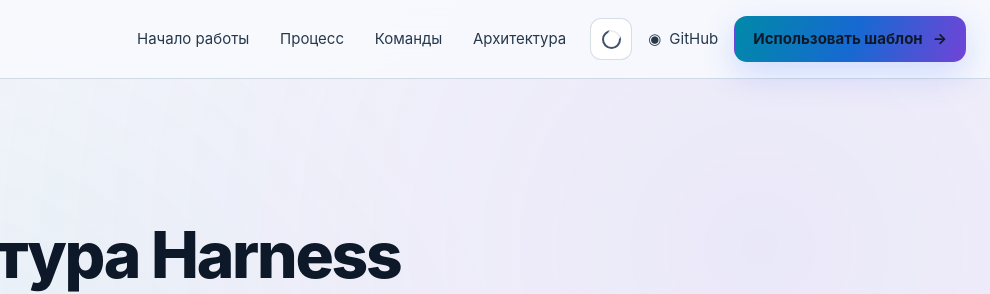
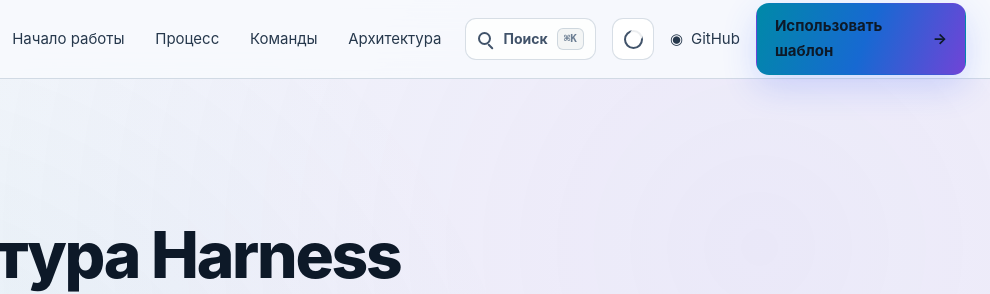
Before and after one commit to ai-development-harness/website, a website: page www/architecture/index.html in a window 1280 px wide. Shown: the top 294 px of the page, 290-1280 px from the left. Drawn offline with Linux system fonts and the light colour scheme.

Commit message:
refactor: подключить поиск отдельным module script

```diff
--- a/www/architecture/index.html
+++ b/www/architecture/index.html
@@ -21,12 +21,12 @@
 <meta name="twitter:title" content="Архитектура AI Development Harness: REQ, ADR, STEP и доказательства">
 <meta name="twitter:description" content="Как устроен AI Development Harness: служебный слой, база знаний проекта, реализация, REQ/ADR/STEP, источники истины, представления состояния, агенты и навыки репозитория.">
 <meta name="twitter:image" content="https://ai-development-harness.ru/assets/social-card.svg">
-<script src="/js/theme-init.js?v=c92a5f7e"></script>
-<link rel="stylesheet" href="/css/styles.css?v=c92a5f7e">
-<link rel="stylesheet" href="/css/styles-site.css?v=c92a5f7e">
-<link rel="stylesheet" href="/css/styles-docs.css?v=c92a5f7e">
-<link rel="stylesheet" href="/css/styles-responsive.css?v=c92a5f7e">
-<link rel="stylesheet" href="/css/theme.css?v=c92a5f7e">
+<script src="/js/theme-init.js?v=2f6c8a1d"></script>
+<link rel="stylesheet" href="/css/styles.css?v=2f6c8a1d">
+<link rel="stylesheet" href="/css/styles-site.css?v=2f6c8a1d">
+<link rel="stylesheet" href="/css/styles-docs.css?v=2f6c8a1d">
+<link rel="stylesheet" href="/css/styles-responsive.css?v=2f6c8a1d">
+<link rel="stylesheet" href="/css/theme.css?v=2f6c8a1d">
 <script type="application/ld+json">{"@context": "https://schema.org", "@type": "BreadcrumbList", "itemListElement": [{"@type": "ListItem", "position": 1, "name": "Главная", "item": "https://ai-development-harness.ru/"}, {"@type": "ListItem", "position": 2, "name": "Архитектура Harness", "item": "https://ai-development-harness.ru/architecture/"}]}</script>
 </head>
 <body>
@@ -109,7 +109,8 @@
     </nav>
   </div>
 </footer>
-<script src="/js/theme.js?v=c92a5f7e"></script>
-<script src="/js/main.js?v=c92a5f7e"></script>
+<script src="/js/theme.js?v=2f6c8a1d"></script>
+<script src="/js/main.js?v=2f6c8a1d"></script>
+<script type="module" src="/js/search.js?v=2f6c8a1d"></script>
 </body>
 </html>
```
